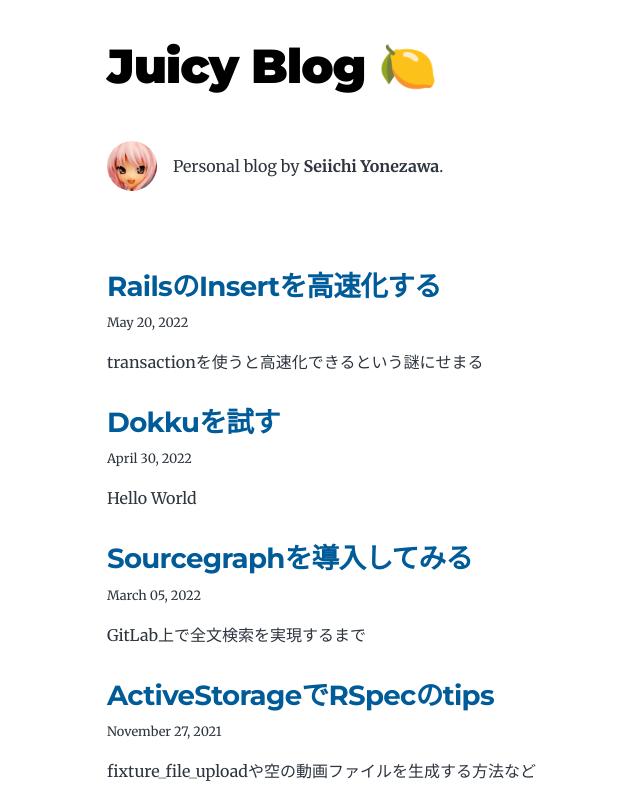
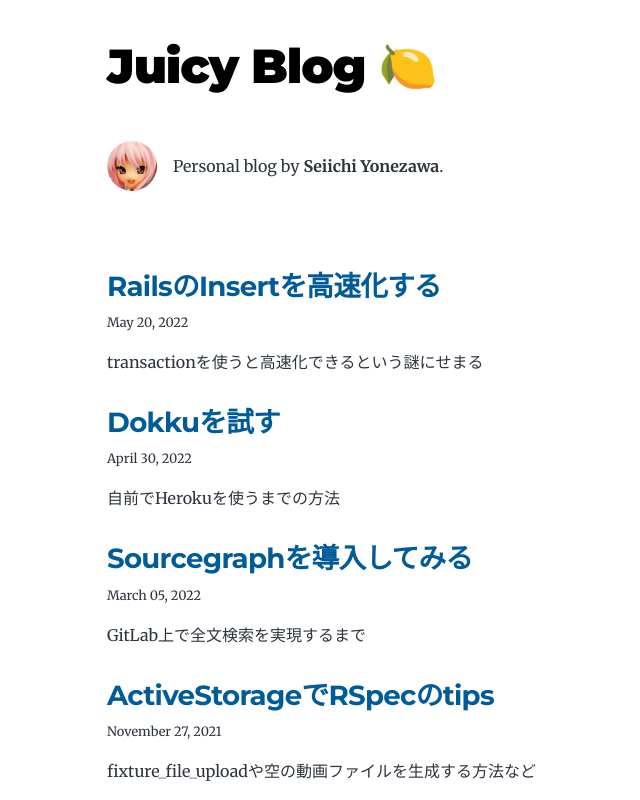
Before and after one commit to nzwsch/juicy, a Gatsby site: page / in a window 1280 px wide. Shown: the top 800 px of the page, without its empty margins (217-857 px from the left). Built offline with nearby package versions, Linux system fonts and the light colour scheme; Gatsby itself is replaced by a stand-in of ours.

Commit message:
Update sammary

```diff
--- a/content/blog/20220430/index.md
+++ b/content/blog/20220430/index.md
@@ -1,7 +1,7 @@
 ---
 title: "Dokkuを試す"
 date: "2022-04-30T14:56:08.255+09:00"
-description: "Hello World"
+description: "自前でHerokuを使うまでの方法"
 ---
 
 最近はほとんど趣味でプログラムを書かなくなってしまったためモチベーションの維持に奔走中なのですが、自前のサーバーでHerokuのようなシステムを構築できるというDokkuを試してみることにしました。
```
